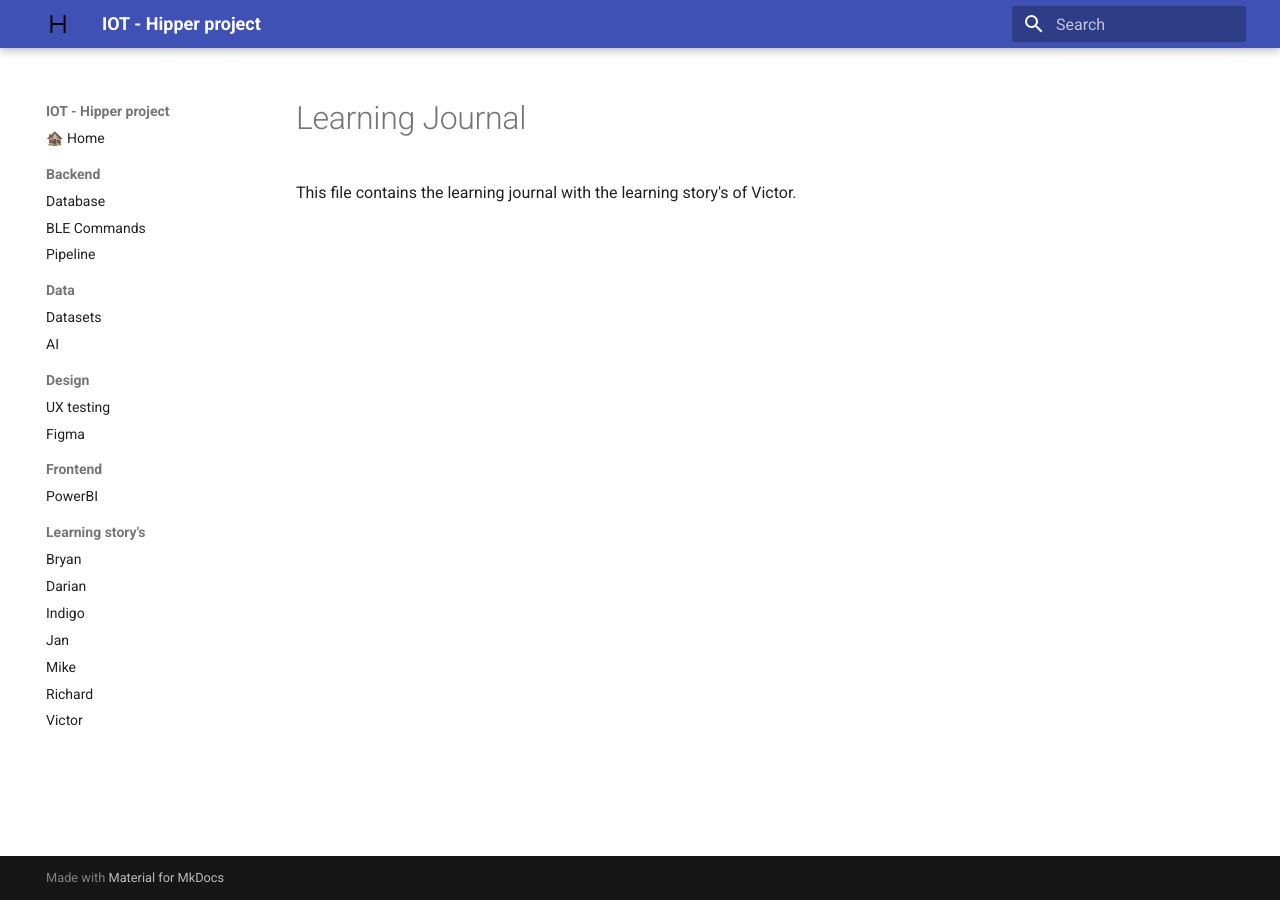
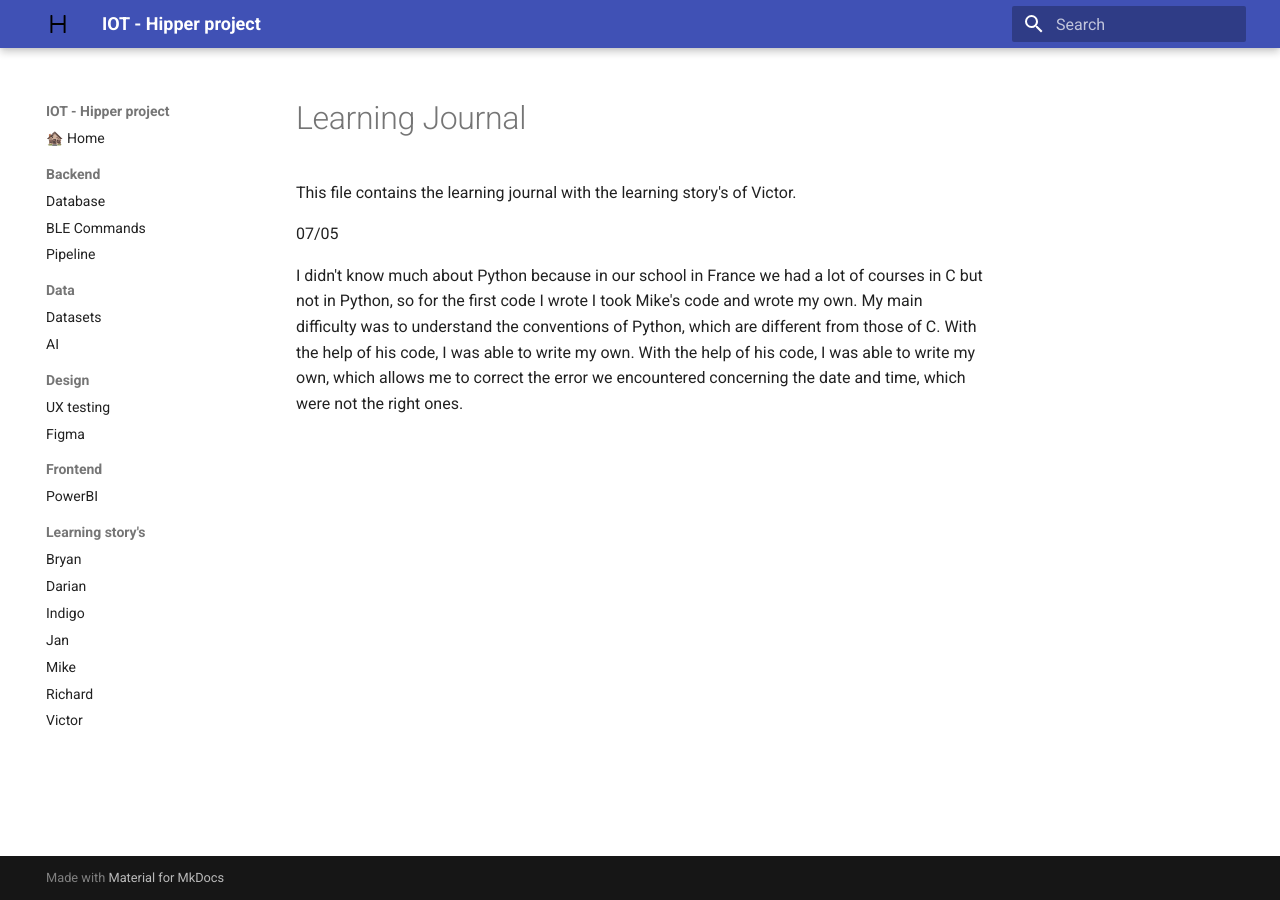
Before and after one commit to Vic-Warden/Digital-Life-Hipper-Monitoring, an MkDocs documentation site: the page built from docs/learning/journalVictor.md, in a window 1280 px wide. Built offline with MkDocs 1.6.1 and Material for MkDocs 9.7.7, drawn with Linux system fonts in a browser that asks for light colours.

Commit message:
Victor's Learning Journal

```diff
--- a/docs/learning/journalVictor.md
+++ b/docs/learning/journalVictor.md
@@ -1,2 +1,6 @@
 # Learning Journal
 This file contains the learning journal with the learning story's of Victor.
+
+07/05
+
+I didn't know much about Python because in our school in France we had a lot of courses in C but not in Python, so for the first code I wrote I took Mike's code and wrote my own. My main difficulty was to understand the conventions of Python, which are different from those of C. With the help of his code, I was able to write my own. With the help of his code, I was able to write my own, which allows me to correct the error we encountered concerning the date and time, which were not the right ones.
```
